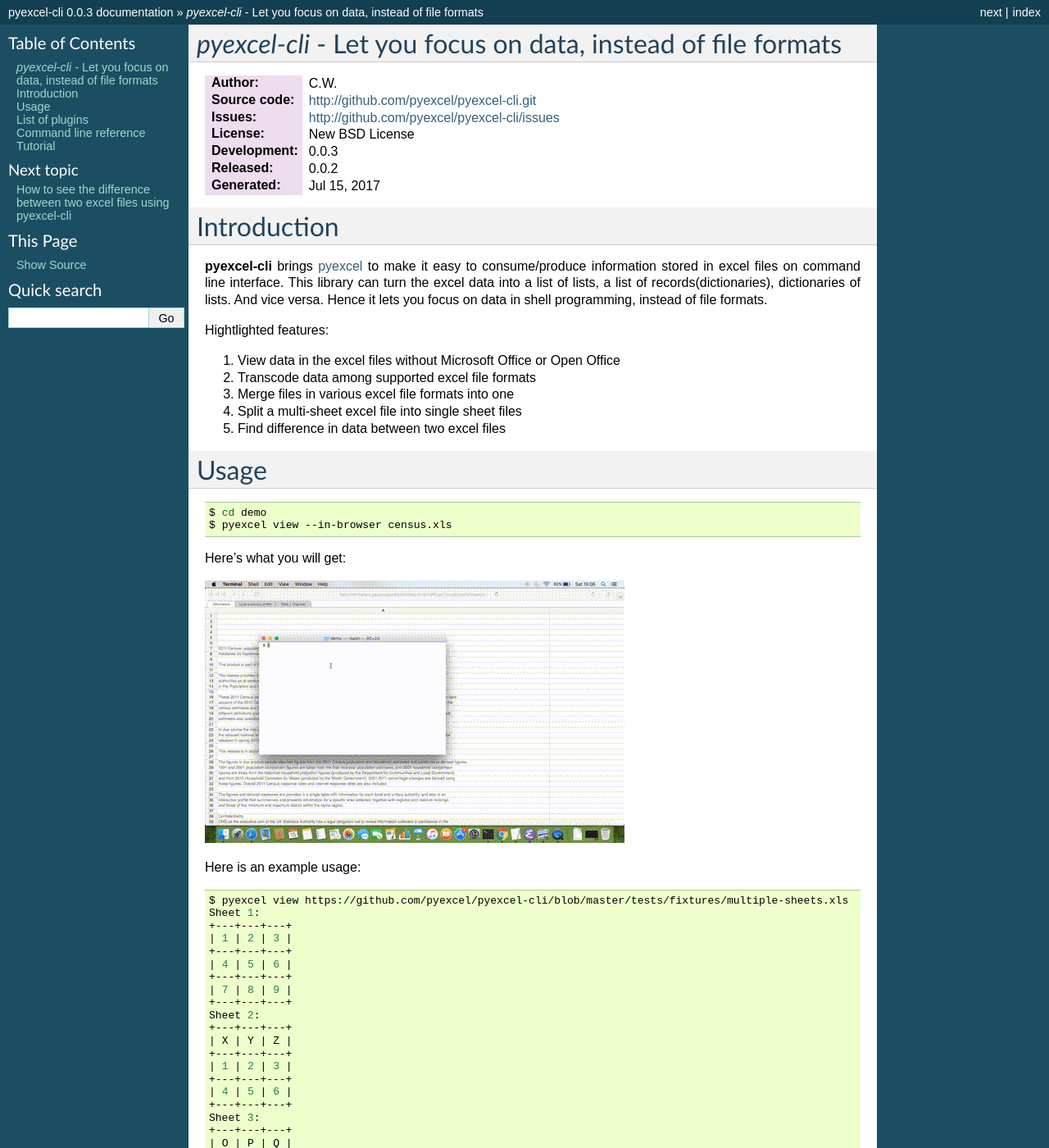
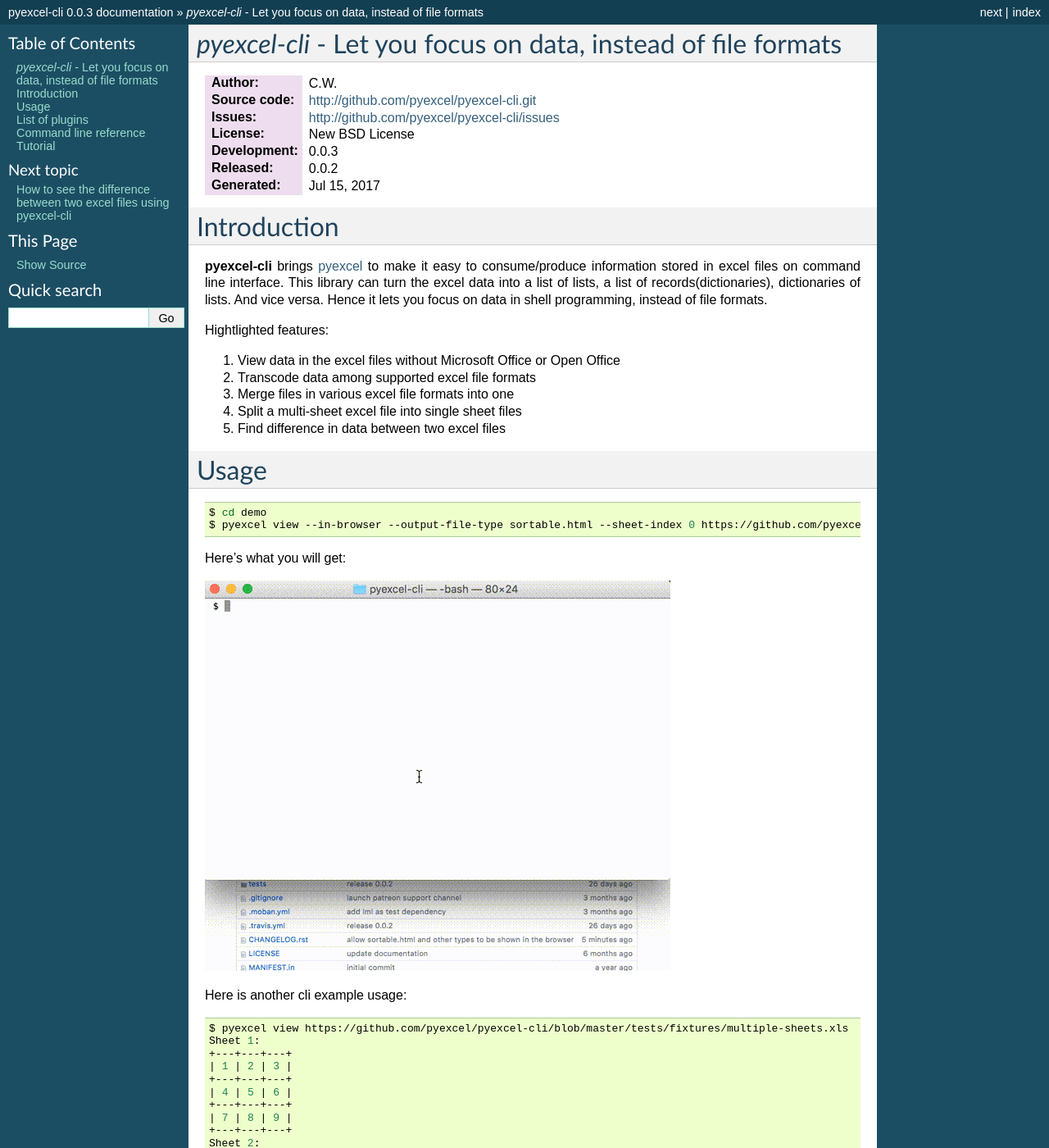
Before and after one commit to pyexcel/pyexcel-cli, a Sphinx documentation site: the page built from docs/source/index.rst, in a window 1280 px wide and 1400 px high. Shown: the whole window at 82% size. Built offline with Sphinx 7.4.7, drawn with Linux system fonts in a browser that asks for light colours.

```diff
--- a/README.rst
+++ b/README.rst
@@ -60,13 +60,13 @@
 .. code-block:: bash
 
    $ cd demo
-   $ pyexcel view --in-browser census.xls
+   $ pyexcel view --in-browser --output-file-type sortable.html --sheet-index 0 https://github.com/pyexcel/excel2table/raw/master/sample/goog.ods
 
 Here's what you will get:
 
-.. image:: https://github.com/pyexcel/pyexcel-cli/raw/master/pyexcel-cli.gif
+.. image:: https://github.com/pyexcel/pyexcel-cli/raw/master/pyexcel-cli-sortable.gif
 
-Here is an example usage:
+Here is another cli example usage:
 
 .. code-block:: bash
 
--- a/docs/source/index.rst
+++ b/docs/source/index.rst
@@ -32,13 +32,13 @@
 .. code-block:: bash
 
    $ cd demo
-   $ pyexcel view --in-browser census.xls
+   $ pyexcel view --in-browser --output-file-type sortable.html --sheet-index 0 https://github.com/pyexcel/excel2table/raw/master/sample/goog.ods
 
 Here's what you will get:
 
-.. image:: https://github.com/pyexcel/pyexcel-cli/raw/master/pyexcel-cli.gif
+.. image:: https://github.com/pyexcel/pyexcel-cli/raw/master/pyexcel-cli-sortable.gif
 
-Here is an example usage:
+Here is another cli example usage:
 
 .. code-block:: bash
 
```
Also changed, not shown: pyexcel-cli-sortable.gif (added), 1 other file.
